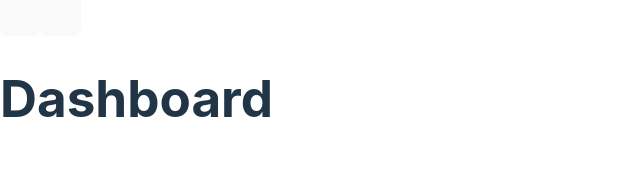
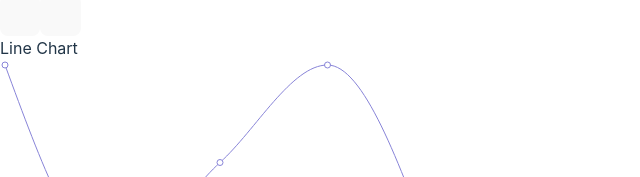
Before and after one commit to AzkaarRauf/react_task, a React (Vite) app in the folder frontend/: page /dashboard in a window 1280 px wide. Shown: the part 654-831 px from the top of the page, without its empty margins (0-640 px from the left). Built offline with nearby package versions, Linux system fonts and the light colour scheme.

Commit message:
chore: Add LineChart component to Dashboard page

```diff
--- a/frontend/package.json
+++ b/frontend/package.json
@@ -12,9 +12,11 @@
   "dependencies": {
     "react": "^18.2.0",
     "react-dom": "^18.2.0",
-    "react-router-dom": "^6.23.1"
+    "react-router-dom": "^6.23.1",
+    "recharts": "^2.12.7"
   },
   "devDependencies": {
+    "@types/lodash": "^4.17.4",
     "@types/react": "^18.2.66",
     "@types/react-dom": "^18.2.22",
     "@typescript-eslint/eslint-plugin": "^7.2.0",
--- /dev/null
+++ b/frontend/src/components/LineChart.tsx
@@ -0,0 +1,22 @@
+import { LineChart, Line, ResponsiveContainer, Text } from "recharts"
+const data = [
+  { name: "Page A", uv: 400, pv: 2400, amt: 2400 },
+  { name: "Page A", uv: 200, pv: 2500, amt: 2600 },
+  { name: "Page A", uv: 300, pv: 2400, amt: 2400 },
+  { name: "Page A", uv: 400, pv: 2400, amt: 2400 },
+  { name: "Page A", uv: 200, pv: 2500, amt: 2600 },
+]
+
+function RenderLineChart() {
+  return (
+    <ResponsiveContainer width="100%" height={400}>
+      <LineChart width={400} height={400} data={data}>
+        <Text x={100} y={100} width={30} textAnchor="middle">
+          This is a line chart
+        </Text>
+        <Line type="monotone" dataKey="uv" stroke="#8884d8" />
+      </LineChart>
+    </ResponsiveContainer>
+  )
+}
+export default RenderLineChart
--- a/frontend/src/pages/Dashboard.tsx
+++ b/frontend/src/pages/Dashboard.tsx
@@ -1,3 +1,10 @@
+import RenderLineChart from "../components/LineChart"
+
 export default function Dashboard() {
-  return <h1>Dashboard</h1>
+  return (
+    <div className="w-full">
+      Line Chart
+      <RenderLineChart />
+    </div>
+  )
 }
```
Also changed, not shown: 1 other file (tests, documents, lock files or other folders).
